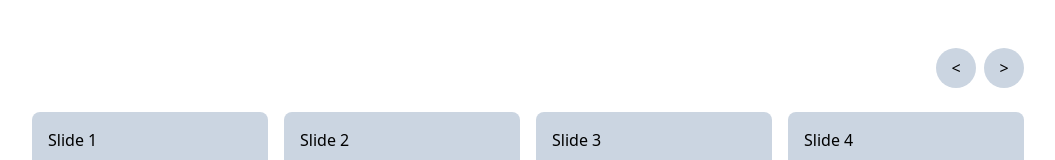
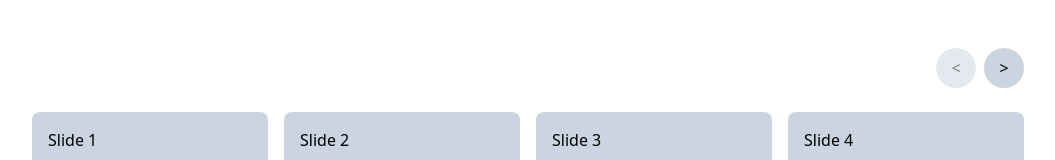
Before and after one commit to xuanhung1509/embla-carousel-react-component, a React (Vite) app: page / in a window 1280 px wide. Shown: the top 160 px of the page, without its empty margins (112-1167 px from the left). Built offline with nearby package versions, Linux system fonts and the light colour scheme.

Commit message:
feat: add button disabled attribute

```diff
--- /dev/null
+++ b/src/App.css
@@ -0,0 +1,4 @@
+button[data-disabled='true'] {
+  cursor: default;
+  opacity: 0.5;
+}
--- a/src/App.tsx
+++ b/src/App.tsx
@@ -2,6 +2,7 @@ import useMediaQuery from '@/hooks/useMediaQuery';
 import Carousel from '@/Carousel/Carousel';
 import CarouselSlide from '@/Carousel/CarouselSlide';
 import { PrevButton, NextButton } from '@/Carousel/CarouselButton';
+import './App.css';
 
 const MyPrevButton = () => (
   <PrevButton className='absolute top-4 right-16 flex h-10 w-10 items-center justify-center rounded-full bg-slate-300 px-4 py-2'>
--- a/src/Carousel/Carousel.tsx
+++ b/src/Carousel/Carousel.tsx
@@ -1,5 +1,5 @@
 /* eslint-disable react/require-default-props */
-import { forwardRef, useCallback, useMemo } from 'react';
+import { forwardRef, useCallback, useEffect, useMemo, useState } from 'react';
 import useEmblaCarousel, { EmblaOptionsType } from 'embla-carousel-react';
 import { CarouselContext } from '@/Carousel/CarouselContext';
 
@@ -33,6 +33,9 @@ const Carousel = forwardRef<HTMLDivElement, CarouselProps>(
   ) => {
     const [emblaRef, emblaApi] = useEmblaCarousel(options);
 
+    const [canScrollPrev, setCanScrollPrev] = useState(false);
+    const [canScrollNext, setCanScrollNext] = useState(true);
+
     const scrollPrev = useCallback(() => {
       if (emblaApi) emblaApi.scrollPrev();
     }, [emblaApi]);
@@ -41,13 +44,29 @@ const Carousel = forwardRef<HTMLDivElement, CarouselProps>(
       if (emblaApi) emblaApi.scrollNext();
     }, [emblaApi]);
 
+    useEffect(() => {
+      if (!emblaApi) return;
+
+      const handleSelect = () => {
+        if (!emblaApi) return;
+
+        setCanScrollPrev(emblaApi.canScrollPrev());
+        setCanScrollNext(emblaApi.canScrollNext());
+      };
+
+      emblaApi.on('select', handleSelect);
+      handleSelect();
+    }, [emblaApi]);
+
     const contextValue = useMemo(
       () => ({
         slideGap,
+        canScrollPrev,
+        canScrollNext,
         scrollPrev,
         scrollNext,
       }),
-      [slideGap, scrollNext, scrollPrev],
+      [slideGap, canScrollPrev, canScrollNext, scrollPrev, scrollNext],
     );
 
     return (
--- a/src/Carousel/CarouselButton.tsx
+++ b/src/Carousel/CarouselButton.tsx
@@ -8,11 +8,17 @@ type PrevButtonProps = React.DetailedHTMLProps<
 
 const PrevButton = forwardRef<HTMLButtonElement, PrevButtonProps>(
   ({ children, ...otherProps }, ref) => {
-    const { scrollPrev } = useCarouselContext();
+    const { canScrollPrev, scrollPrev } = useCarouselContext();
 
     return (
-      // eslint-disable-next-line react/jsx-props-no-spreading
-      <button ref={ref} type='button' onClick={scrollPrev} {...otherProps}>
+      <button
+        ref={ref}
+        type='button'
+        data-disabled={!canScrollPrev}
+        onClick={scrollPrev}
+        // eslint-disable-next-line react/jsx-props-no-spreading
+        {...otherProps}
+      >
         {children}
       </button>
     );
@@ -26,11 +32,17 @@ type NextButtonProps = React.DetailedHTMLProps<
 
 const NextButton = forwardRef<HTMLButtonElement, NextButtonProps>(
   ({ children, ...otherProps }, ref) => {
-    const { scrollNext } = useCarouselContext();
+    const { canScrollNext, scrollNext } = useCarouselContext();
 
     return (
-      // eslint-disable-next-line react/jsx-props-no-spreading, react/button-has-type
-      <button ref={ref} type='button' onClick={scrollNext} {...otherProps}>
+      <button
+        ref={ref}
+        type='button'
+        data-disabled={!canScrollNext}
+        onClick={scrollNext}
+        // eslint-disable-next-line react/jsx-props-no-spreading
+        {...otherProps}
+      >
         {children}
       </button>
     );
--- a/src/Carousel/CarouselContext.tsx
+++ b/src/Carousel/CarouselContext.tsx
@@ -1,9 +1,11 @@
 import { createContext, useContext } from 'react';
 
 type CarouselContextProps = {
+  slideGap: string;
+  canScrollPrev: boolean;
+  canScrollNext: boolean;
   scrollPrev: () => void;
   scrollNext: () => void;
-  slideGap: string;
 };
 
 const CarouselContext = createContext<CarouselContextProps | null>(null);
```
